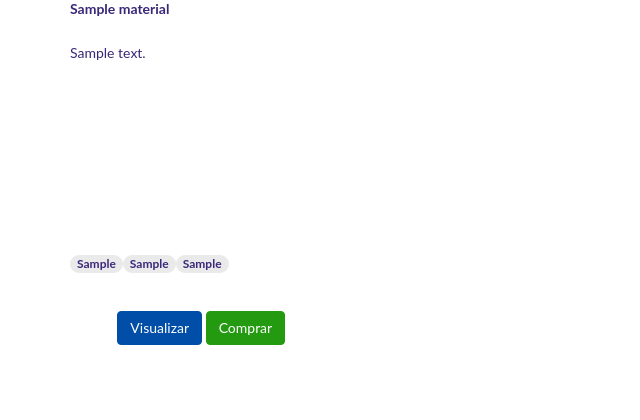
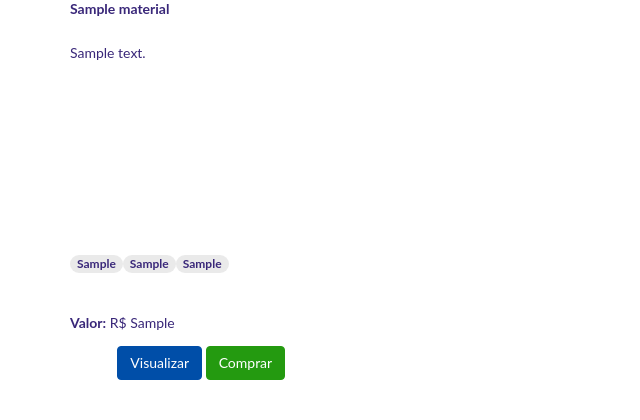
Before and after one commit to marinamaluta/livrarias, a Django app: page /tema/1/1 in a window 1280 px wide. Shown: the part 638-1058 px from the top of the page, without its empty margins (0-640 px from the left). Before the commit the page ends 983 px from the top, so only its background shows below. Run offline with Django 3.2, Linux system fonts and the light colour scheme; tables that the repository leaves empty hold one stand-in row (values such as "Sample post"); grey boxes marked "Sample" are stand-in pictures; some libraries are stand-ins or nearby versions; some web fonts are replaced.

Commit message:
adiciona campo preço
Signed-off-by: Marina Maluta <marina.queiroz.maluta@gmail.com>

```diff
--- a/conteudos/templates/conteudos/tema-tipo.html
+++ b/conteudos/templates/conteudos/tema-tipo.html
@@ -57,6 +57,7 @@
                     {% endif %}
 
                     <p class= "card-text-tags" align="justify" >{{ material.tags }}</p>
+		    <p class= "" align="justify" ><b>Valor:</b> R$ {{ material.preco }}</p>
                 </div>
                 <div class="card-footer" style="text-align:center">
                     <a href="{{ material.link }}" class="btn ceu">Visualizar</a>
```
